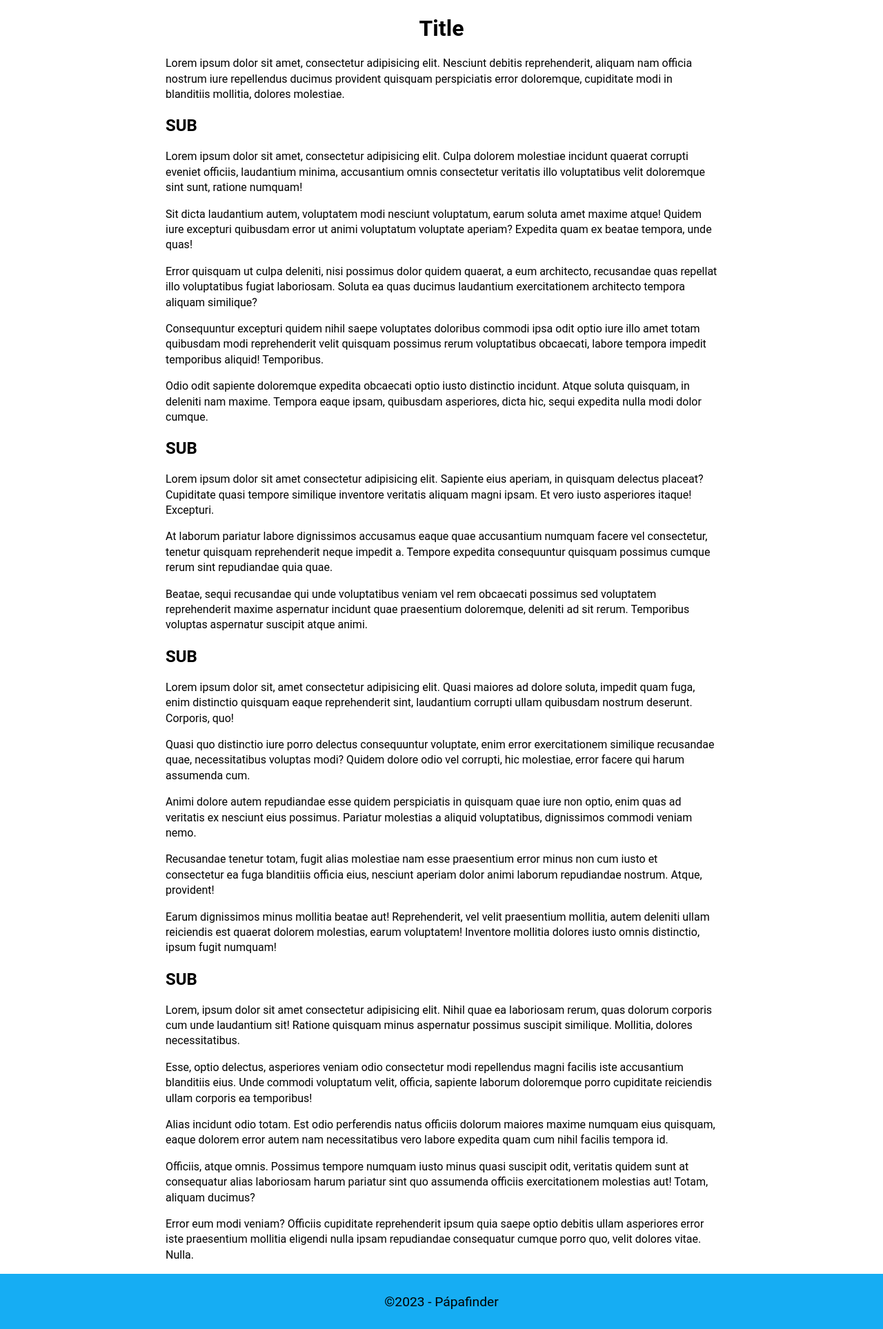
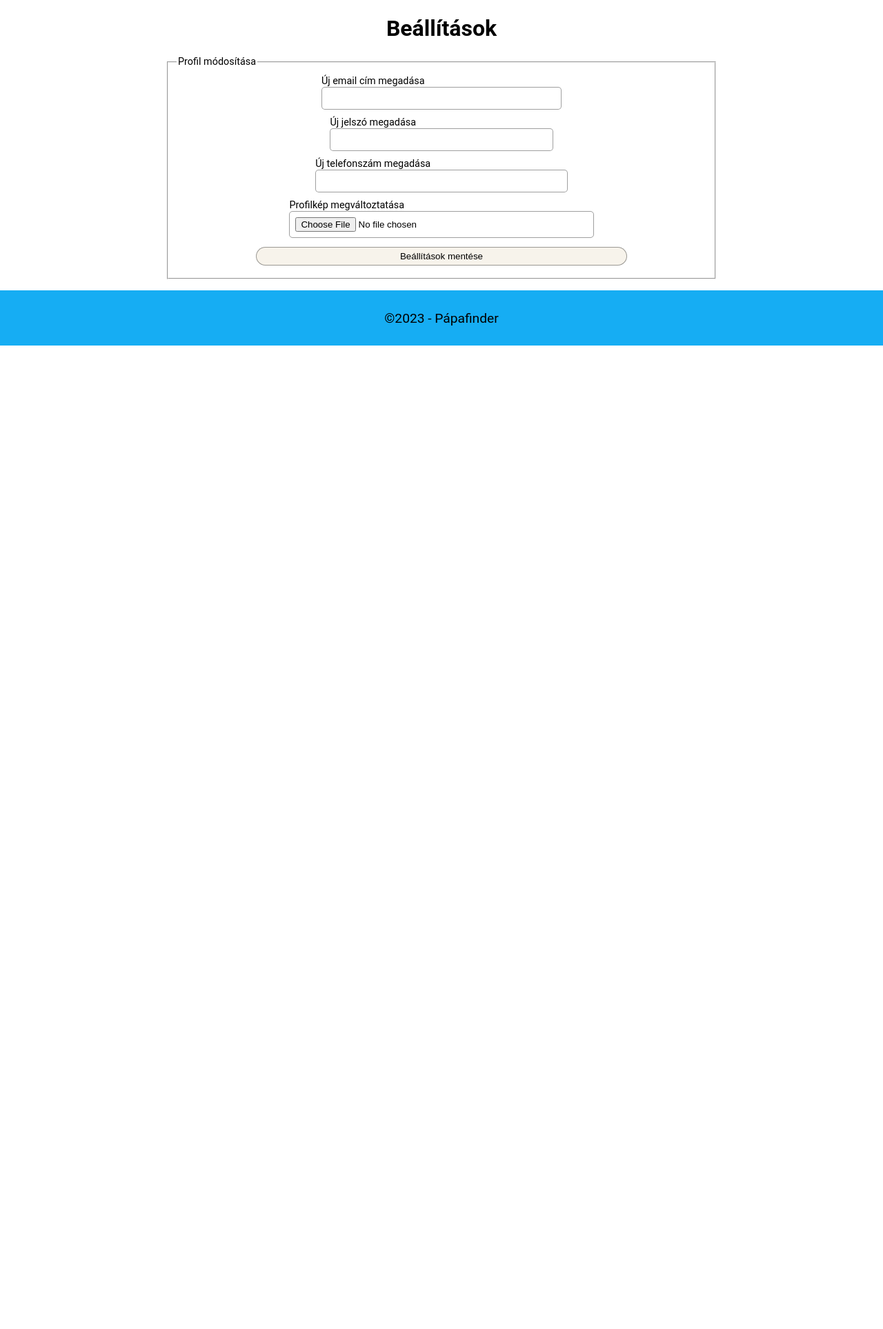
Before and after one commit to skornel02/szte-ib714g-2022-2, a PHP site: page /settings.html in a window 1280 px wide. Shown: the part 72-1999 px from the top of the page at 69% size. After the commit the page ends 573 px from the top, so only its background shows below. Run offline with PHP 8.4, Linux system fonts and the light colour scheme.

Commit message:
Add settings page, start animating

```diff
--- a/src/index.html
+++ b/src/index.html
@@ -71,7 +71,7 @@
                 <p>
                     2015-ben Ferenc Pápa saját nagylemezt adott ki, <span class="highlighted-text">Wake Up! Music Album with His Words and Prayers</span> néven. Az album 11 zeneszámot tartalmaz, melyek Őszentsége egy-egy beszédén alapulnak. A számok műfajban és nyelvben is eltérnek. Található köztük progresszív rock, pop és klasszikus zene is, Spanyol, Portugál, Olasz, Latin és Angol nyelven. Az alábbi számok találhatóak meg az albumon:
                 </p>
-                <img class="image-fluid image-right" src="./assets/img/wake-up-cover.jpg" alt="Az album borítója, melyen Ferenc Pápa integet és mosolyog" title="Az album borítója">
+                <img class="image-fluid image-right image-fade-in" src="./assets/img/wake-up-cover.jpg" alt="Az album borítója, melyen Ferenc Pápa integet és mosolyog" title="Az album borítója">
                 <ol id="track-list">
                     <li>Annuntio Vobis Gaudium Magnum!</li>
                     <li>Salve Regina</li>
--- a/src/leaderboard.html
+++ b/src/leaderboard.html
@@ -39,7 +39,7 @@
                 Itt láthatóak a legtöbb észlelést beküldő felhasználók. Küldj be te is jelentést, hogy itt láthasd a neved!
             </p>
             <div class="image center-image">
-                <img src="./assets/img/leader-board.png" alt="Három ember körül áll egy pódiumot." title="Ranglétra" class="image-fluid" />
+                <img src="./assets/img/leader-board.png" alt="Három ember körüláll egy pódiumot." title="Ranglétra" class="image-fluid image-fade-in" />
             </div>
 
             <table>
--- a/src/login.html
+++ b/src/login.html
@@ -59,6 +59,7 @@
 
             <form method="post">
                 <fieldset>
+                    <legend>Bejelentkezési adatok</legend>
                     <img src="./assets/img/login-signup.png" alt="Avatar" class="image center-image image-fluid round-image">
 
                         <label>
--- a/src/settings.html
+++ b/src/settings.html
@@ -34,127 +34,34 @@
         </nav>
 
         <main>
-            <h1>title</h1>
-            <p>
-                Lorem ipsum dolor sit amet, consectetur adipisicing elit.
-                Nesciunt debitis reprehenderit, aliquam nam officia nostrum iure
-                repellendus ducimus provident quisquam perspiciatis error
-                doloremque, cupiditate modi in blanditiis mollitia, dolores
-                molestiae.
-            </p>
-            <h2>sub</h2>
-            <p>
-                Lorem ipsum dolor sit amet, consectetur adipisicing elit. Culpa
-                dolorem molestiae incidunt quaerat corrupti eveniet officiis,
-                laudantium minima, accusantium omnis consectetur veritatis illo
-                voluptatibus velit doloremque sint sunt, ratione numquam!
-            </p>
-            <p>
-                Sit dicta laudantium autem, voluptatem modi nesciunt voluptatum,
-                earum soluta amet maxime atque! Quidem iure excepturi quibusdam
-                error ut animi voluptatum voluptate aperiam? Expedita quam ex
-                beatae tempora, unde quas!
-            </p>
-            <p>
-                Error quisquam ut culpa deleniti, nisi possimus dolor quidem
-                quaerat, a eum architecto, recusandae quas repellat illo
-                voluptatibus fugiat laboriosam. Soluta ea quas ducimus
-                laudantium exercitationem architecto tempora aliquam similique?
-            </p>
-            <p>
-                Consequuntur excepturi quidem nihil saepe voluptates doloribus
-                commodi ipsa odit optio iure illo amet totam quibusdam modi
-                reprehenderit velit quisquam possimus rerum voluptatibus
-                obcaecati, labore tempora impedit temporibus aliquid!
-                Temporibus.
-            </p>
-            <p>
-                Odio odit sapiente doloremque expedita obcaecati optio iusto
-                distinctio incidunt. Atque soluta quisquam, in deleniti nam
-                maxime. Tempora eaque ipsam, quibusdam asperiores, dicta hic,
-                sequi expedita nulla modi dolor cumque.
-            </p>
-            <h2>sub</h2>
-            <p>
-                Lorem ipsum dolor sit amet consectetur adipisicing elit.
-                Sapiente eius aperiam, in quisquam delectus placeat? Cupiditate
-                quasi tempore similique inventore veritatis aliquam magni ipsam.
-                Et vero iusto asperiores itaque! Excepturi.
-            </p>
-            <p>
-                At laborum pariatur labore dignissimos accusamus eaque quae
-                accusantium numquam facere vel consectetur, tenetur quisquam
-                reprehenderit neque impedit a. Tempore expedita consequuntur
-                quisquam possimus cumque rerum sint repudiandae quia quae.
-            </p>
-            <p>
-                Beatae, sequi recusandae qui unde voluptatibus veniam vel rem
-                obcaecati possimus sed voluptatem reprehenderit maxime
-                aspernatur incidunt quae praesentium doloremque, deleniti ad sit
-                rerum. Temporibus voluptas aspernatur suscipit atque animi.
-            </p>
-            <h2>sub</h2>
-            <p>
-                Lorem ipsum dolor sit, amet consectetur adipisicing elit. Quasi
-                maiores ad dolore soluta, impedit quam fuga, enim distinctio
-                quisquam eaque reprehenderit sint, laudantium corrupti ullam
-                quibusdam nostrum deserunt. Corporis, quo!
-            </p>
-            <p>
-                Quasi quo distinctio iure porro delectus consequuntur voluptate,
-                enim error exercitationem similique recusandae quae,
-                necessitatibus voluptas modi? Quidem dolore odio vel corrupti,
-                hic molestiae, error facere qui harum assumenda cum.
-            </p>
-            <p>
-                Animi dolore autem repudiandae esse quidem perspiciatis in
-                quisquam quae iure non optio, enim quas ad veritatis ex nesciunt
-                eius possimus. Pariatur molestias a aliquid voluptatibus,
-                dignissimos commodi veniam nemo.
-            </p>
-            <p>
-                Recusandae tenetur totam, fugit alias molestiae nam esse
-                praesentium error minus non cum iusto et consectetur ea fuga
-                blanditiis officia eius, nesciunt aperiam dolor animi laborum
-                repudiandae nostrum. Atque, provident!
-            </p>
-            <p>
-                Earum dignissimos minus mollitia beatae aut! Reprehenderit, vel
-                velit praesentium mollitia, autem deleniti ullam reiciendis est
-                quaerat dolorem molestias, earum voluptatem! Inventore mollitia
-                dolores iusto omnis distinctio, ipsum fugit numquam!
-            </p>
-            <h2>sub</h2>
-            <p>
-                Lorem, ipsum dolor sit amet consectetur adipisicing elit. Nihil
-                quae ea laboriosam rerum, quas dolorum corporis cum unde
-                laudantium sit! Ratione quisquam minus aspernatur possimus
-                suscipit similique. Mollitia, dolores necessitatibus.
-            </p>
-            <p>
-                Esse, optio delectus, asperiores veniam odio consectetur modi
-                repellendus magni facilis iste accusantium blanditiis eius. Unde
-                commodi voluptatum velit, officia, sapiente laborum doloremque
-                porro cupiditate reiciendis ullam corporis ea temporibus!
-            </p>
-            <p>
-                Alias incidunt odio totam. Est odio perferendis natus officiis
-                dolorum maiores maxime numquam eius quisquam, eaque dolorem
-                error autem nam necessitatibus vero labore expedita quam cum
-                nihil facilis tempora id.
-            </p>
-            <p>
-                Officiis, atque omnis. Possimus tempore numquam iusto minus
-                quasi suscipit odit, veritatis quidem sunt at consequatur alias
-                laboriosam harum pariatur sint quo assumenda officiis
-                exercitationem molestias aut! Totam, aliquam ducimus?
-            </p>
-            <p>
-                Error eum modi veniam? Officiis cupiditate reprehenderit ipsum
-                quia saepe optio debitis ullam asperiores error iste praesentium
-                mollitia eligendi nulla ipsam repudiandae consequatur cumque
-                porro quo, velit dolores vitae. Nulla.
-            </p>
+            <h1>Beállítások</h1>
+
+            <form action="/action_page.php">
+                <fieldset>
+                    <legend>Profil módosítása</legend>
+                    <label>
+                        Új email cím megadása
+                        <input type="email" name="email">
+                    </label>
+                    <label>
+                        Új jelszó megadása
+                        <input type="password" name="secret">
+                    </label>
+                    <label>
+                        Új telefonszám megadása
+                        <input type="tel" name="phone">
+                    </label>
+                    <label>
+                        Profilkép megváltoztatása
+                        <input type="file" id="img" name="img" accept="image/*">
+                    </label>
+
+                    <button type="submit">
+                        Beállítások mentése
+                    </button>
+                </fieldset>
+
+            </form>
         </main>
 
         <footer>&copy;2023 - Pápafinder</footer>
--- a/src/styles/global.css
+++ b/src/styles/global.css
@@ -7,6 +7,8 @@
     --color-hero-background: #f7f3eb;
     --color-transparent-black: #00000060;
 }
+
+/* Formázások */
 
 body {
     margin: 0;
@@ -184,6 +186,8 @@ q {
     border-top: 5px solid var(--color-neutral);
     border-bottom: 5px solid var(--color-neutral);
     color: var(--color-neutral);
+    animation-name: text-fade-in;
+    animation-duration: 4s;
 }
 
 #aside-container {
@@ -278,10 +282,21 @@ tr:hover {
     margin-top: 8px;
     vertical-align: middle;
     width: 100%;
+    transition-duration: 0.5s;
+    transition-property: all;
+    transition-timing-function: ease-in-out;
+}
+
+.column > img:hover {
+    transform: scale(1.5);
 }
 
 img[title="Ranglétra"] {
     margin-bottom: 2vh;
+}
+
+.image-fade-in {
+    animation: image-fade-in 2s;
 }
 
 #login-fields {
@@ -300,6 +315,27 @@ img[title="Ranglétra"] {
     gap: 10px;
 }
 
+/* Animációk */
+
+@keyframes text-fade-in {
+    from {color: transparent;}
+    to {color: var(--color-neutral);}
+}
+
+@keyframes image-fade-in {
+    0% {
+        scale: 0.666;
+        opacity: 0;
+    }
+    50% {
+        opacity: 1;
+    }
+    100% {
+        scale: 1;
+    }
+}
+
+/* Media queryk */
 @media screen and (max-width: 800px) {
     .column {
       flex: 100%;
```
